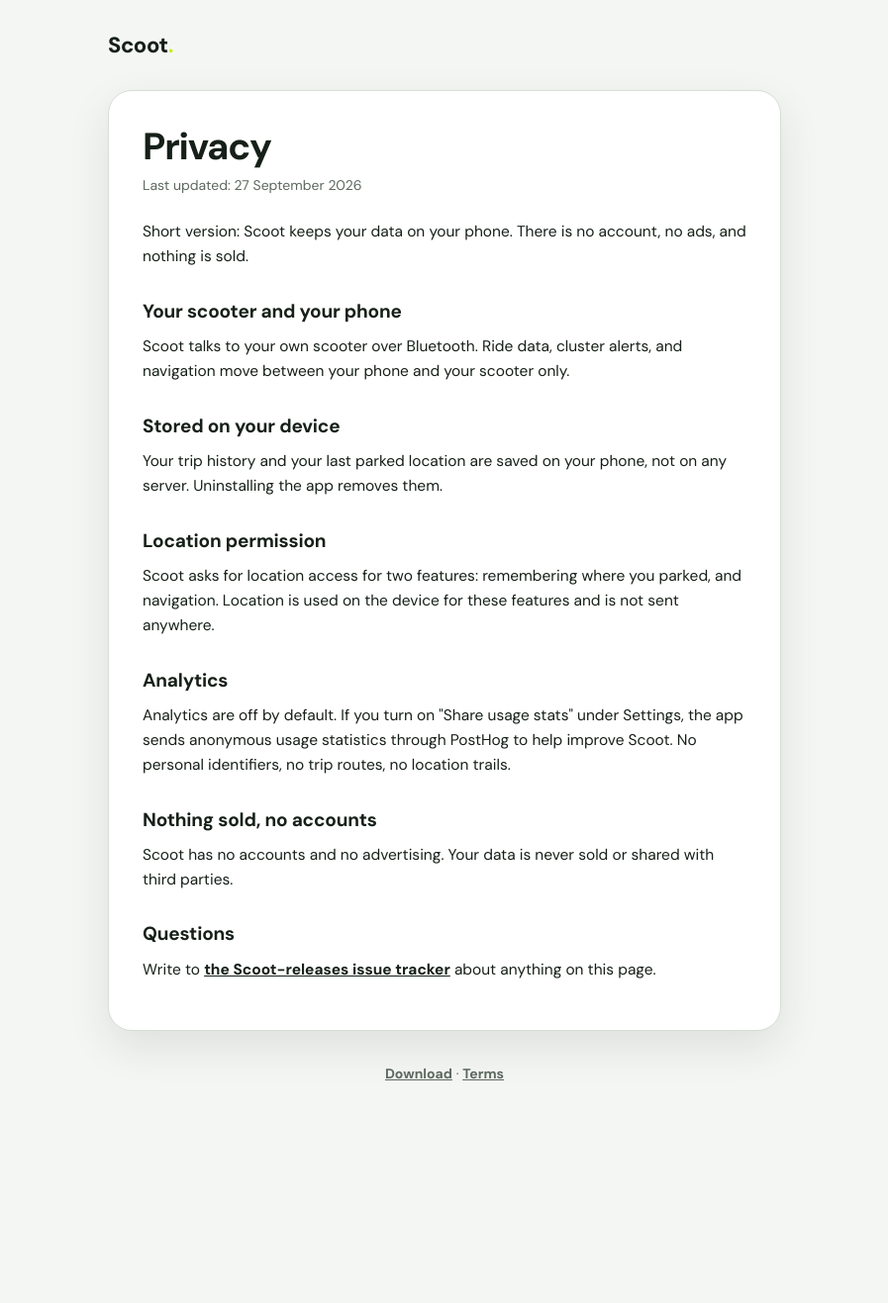
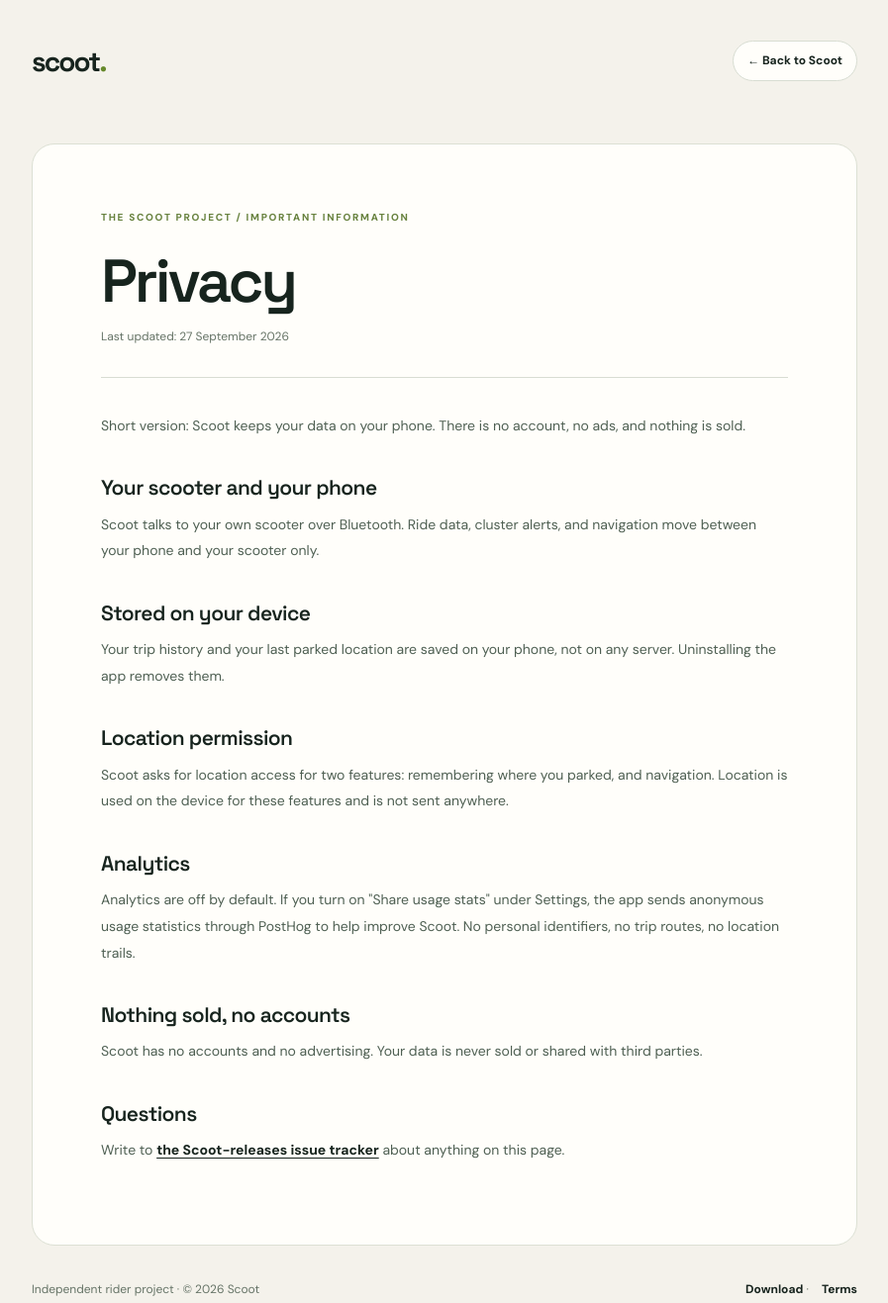
Before and after one commit to sudo-Mystic/Scoot-releases, a plain HTML site: page privacy.html in a window 1280 px wide. Shown: the whole page at 99% size, without its empty margins (191-1088 px from the left). Before the commit the page ends 1168 px from the top, so only its background shows below. Drawn offline with Linux system fonts and the light colour scheme.

Commit message:
design: refresh privacy.html layout to match Scoot homepage

```diff
--- a/privacy.html
+++ b/privacy.html
@@ -19,38 +19,13 @@
 <link rel="preconnect" href="https://fonts.googleapis.com">
 <link rel="preconnect" href="https://fonts.gstatic.com" crossorigin>
 <link href="https://fonts.googleapis.com/css2?family=DM+Sans:opsz,wght@9..40,400;9..40,500;9..40,700;9..40,800&display=swap" rel="stylesheet">
-<style>
-  :root {
-    --bg: #f4f6f3; --surface: #ffffff; --ink: #162018; --muted: #5d695f;
-    --line: #d8ddd7; --accent: #c8f000; --accent-ink: #182000;
-    --dark: #15261d; --radius: 24px; --shadow: 0 16px 42px rgba(25, 36, 27, .10);
-  }
-  * { box-sizing: border-box; }
-  body { margin: 0; background: var(--bg); color: var(--ink);
-    font-family: "DM Sans", -apple-system, BlinkMacSystemFont, "Segoe UI", sans-serif;
-    line-height: 1.6; -webkit-font-smoothing: antialiased; }
-  .wrap { max-width: 720px; margin: 0 auto; padding: 28px 20px 72px; }
-  header.top { display: flex; align-items: center; justify-content: space-between; margin-bottom: 28px; }
-  .brand { font-weight: 800; font-size: 22px; letter-spacing: -0.02em; text-decoration: none; color: var(--ink); }
-  .brand span { color: var(--accent); }
-  .card { background: var(--surface); border: 1px solid var(--line); border-radius: var(--radius);
-    box-shadow: var(--shadow); padding: 36px 34px; }
-  h1 { font-size: clamp(28px, 4vw, 38px); letter-spacing: -0.03em; margin: 0 0 6px; line-height: 1.1; }
-  .updated { color: var(--muted); font-size: 14px; margin-bottom: 24px; }
-  h2 { font-size: 19px; letter-spacing: -0.01em; margin: 28px 0 8px; }
-  p, li { font-size: 15.5px; }
-  p { margin: 0 0 12px; }
-  ul { margin: 0 0 12px; padding-left: 22px; }
-  a { color: var(--ink); font-weight: 600; }
-  footer { margin-top: 32px; text-align: center; font-size: 14px; color: var(--muted); }
-  footer a { color: var(--muted); font-weight: 600; }
-  @media (max-width: 560px) { .card { padding: 26px 22px; } }
-</style>
+<link rel="stylesheet" href="legal.css">
 </head>
 <body>
 <div class="wrap">
   <header class="top">
-    <a class="brand" href="index.html">Scoot<span>.</span></a>
+    <a class="brand" href="index.html">scoot<span>.</span></a>
+    <a class="back" href="index.html">← Back to Scoot</a>
   </header>
 
   <div class="card">
@@ -78,9 +53,7 @@
     <p>Write to <a href="https://github.com/sudo-Mystic/Scoot-releases/issues">the Scoot-releases issue tracker</a> about anything on this page.</p>
   </div>
 
-  <footer>
-    <a href="index.html">Download</a> · <a href="terms.html">Terms</a>
-  </footer>
+  <footer><span>Independent rider project · © 2026 Scoot</span><span><a href="index.html">Download</a> · <a href="terms.html">Terms</a></span></footer>
 </div>
 </body>
 </html>
```
